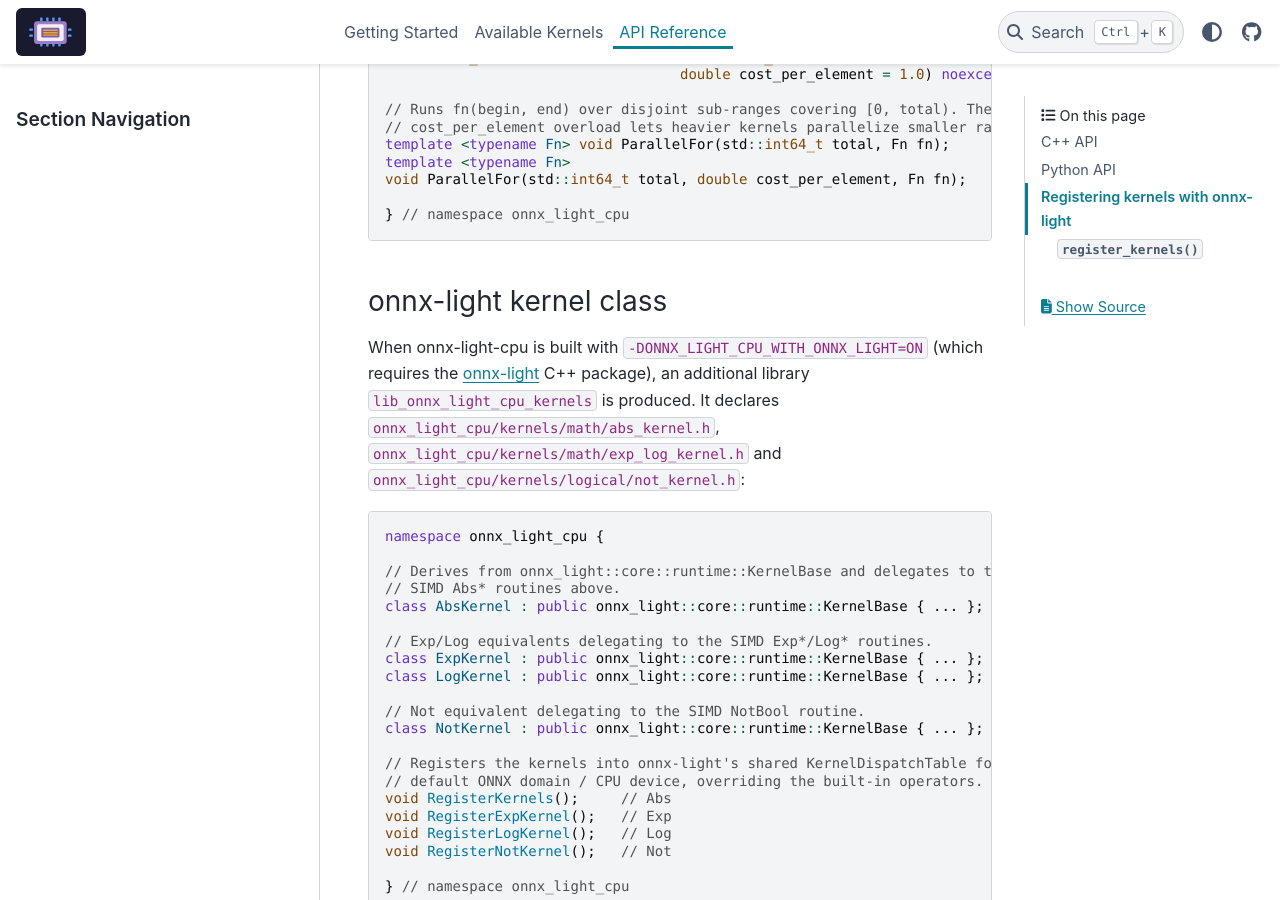
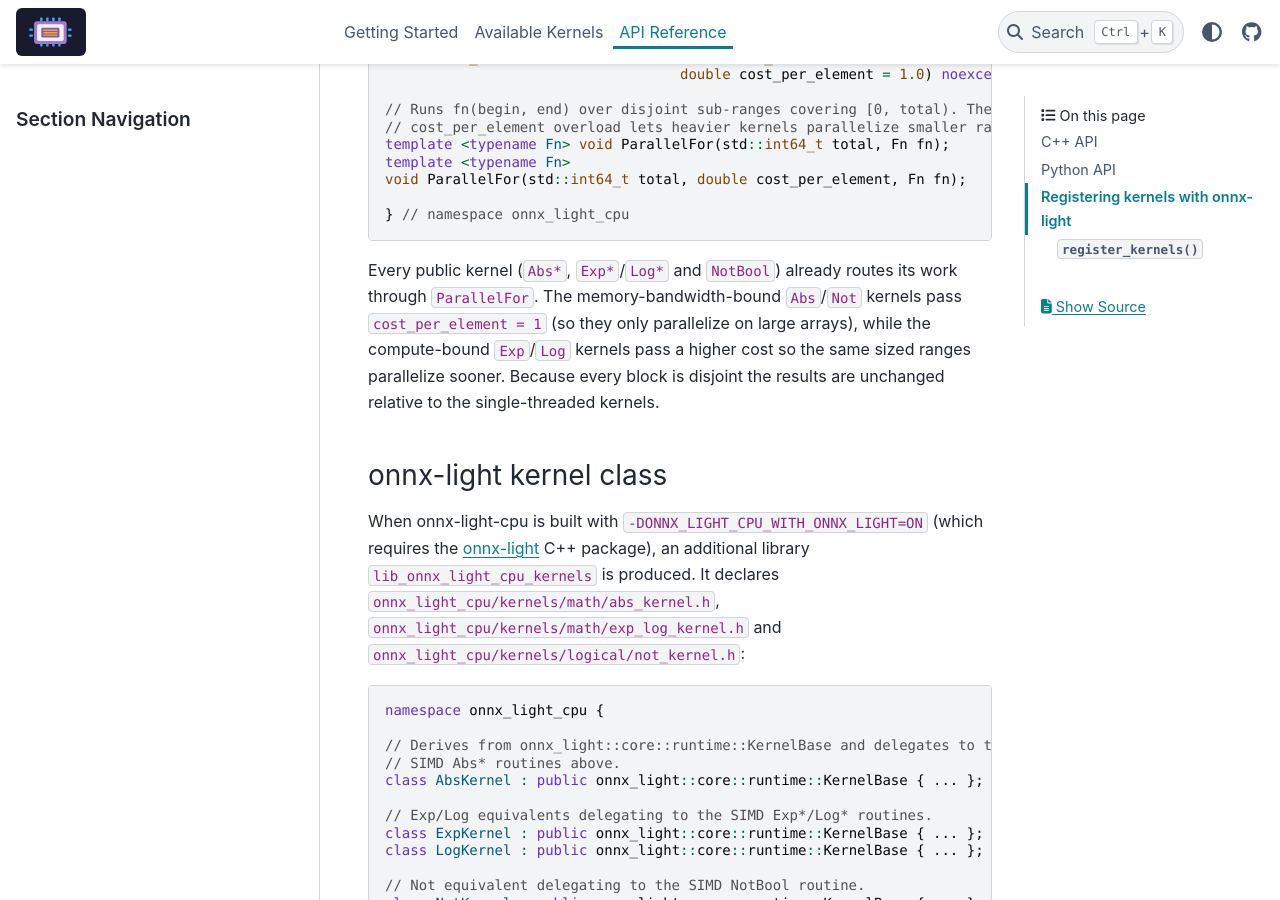
Before and after one commit to xadupre/onnx-light-cpu, a Sphinx documentation site: the page built from docs/api.rst, in a window 1280 px wide and 900 px high, scrolled down 1229 px. Built offline with Sphinx 7.4.7 and the PyData theme 0.15.4, drawn with Linux system fonts in a browser that asks for light colours; pages that are not in the unit, such as notebooks, are missing from menus.

Commit message:
Use ParallelFor in Abs/Exp/Log/Not kernels with per-kernel cost thresholds
Co-authored-by: xadupre <22452781+xadupre@users.noreply.github.com>

```diff
--- a/CMakeLists.txt
+++ b/CMakeLists.txt
@@ -101,6 +101,10 @@ target_include_directories(lib_onnx_light_cpu PUBLIC
 )
 set_property(TARGET lib_onnx_light_cpu PROPERTY POSITION_INDEPENDENT_CODE ON)
 target_compile_features(lib_onnx_light_cpu PUBLIC cxx_std_20)
+
+# The kernels dispatch large ranges through the header-only ParallelFor helper,
+# which uses std::thread; link the platform threading library.
+target_link_libraries(lib_onnx_light_cpu PUBLIC Threads::Threads)
 
 # Apply SIMD flags to the kernel library.
 if(ONNX_LIGHT_CPU_SIMD_FLAGS)
--- a/docs/api.rst
+++ b/docs/api.rst
@@ -63,6 +63,13 @@ element-wise results are independent of the thread count (bit-exact).
    void ParallelFor(std::int64_t total, double cost_per_element, Fn fn);
 
    } // namespace onnx_light_cpu
+
+Every public kernel (``Abs*``, ``Exp*``/``Log*`` and ``NotBool``) already routes
+its work through ``ParallelFor``. The memory-bandwidth-bound ``Abs``/``Not``
+kernels pass ``cost_per_element = 1`` (so they only parallelize on large arrays),
+while the compute-bound ``Exp``/``Log`` kernels pass a higher cost so the same
+sized ranges parallelize sooner. Because every block is disjoint the results are
+unchanged relative to the single-threaded kernels.
 
 
 onnx-light kernel class
```
Also changed, not shown: 6 other files.
